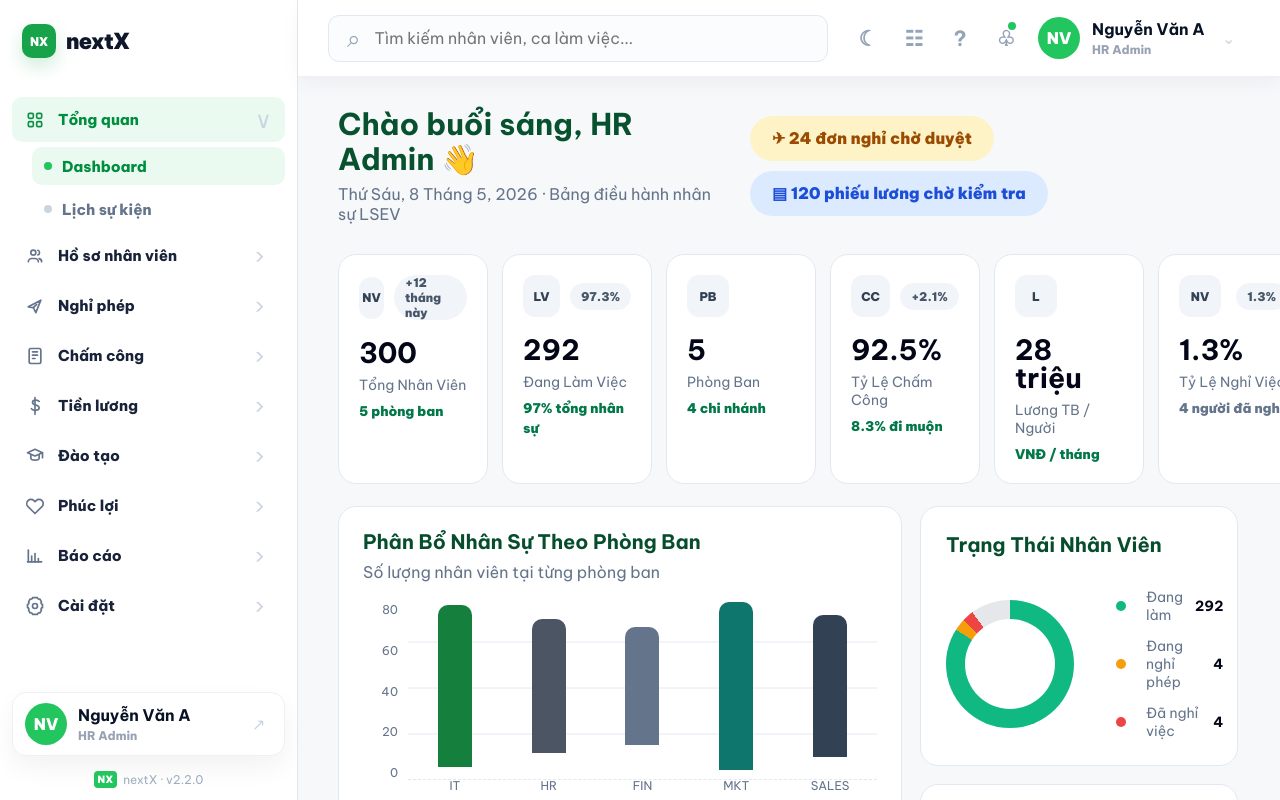
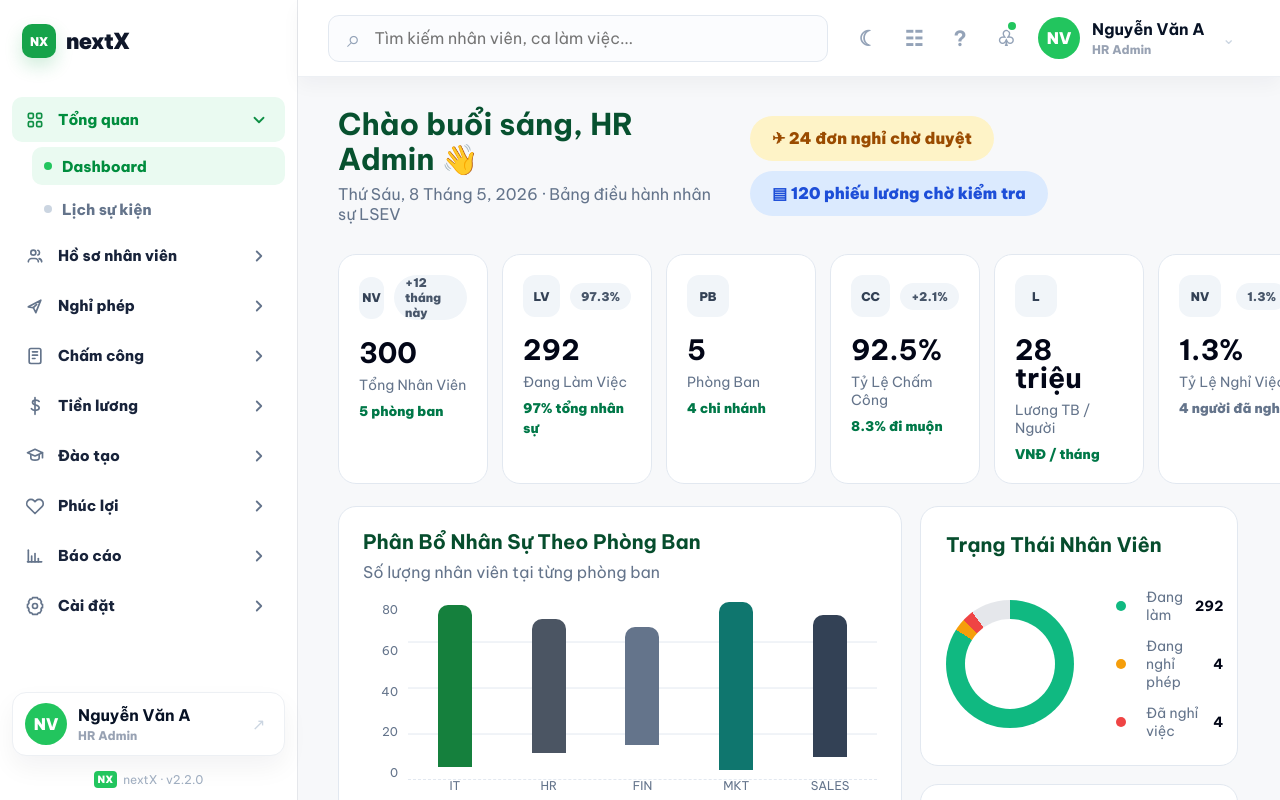
Before and after one commit to Haphuonganh4123/Haphuonganh4123, a Next.js app: page / in a window 1280 px wide. Both pictures are taken after typing "name@example.com", "Sample123" into the empty fields and a click on the button "Tiếp tục". Shown: the top 800 px of the page. Built offline with nearby package versions, Linux system fonts and the light colour scheme.

Commit message:
Refine sidebar chevron icons

```diff
--- a/src/app/globals.css
+++ b/src/app/globals.css
@@ -555,7 +555,7 @@ a {
 .home-subnav {
   min-height: 45px;
   display: grid;
-  grid-template-columns: 34px minmax(0, 1fr) 18px;
+  grid-template-columns: 34px minmax(0, 1fr) 28px;
   align-items: center;
   padding: 0 12px;
   border-radius: 10px;
@@ -593,12 +593,6 @@ a {
 .home-subnav strong {
   font-size: 15px;
   font-weight: 800;
-}
-
-.home-nav a em {
-  color: #cbd5e1;
-  font-style: normal;
-  font-size: 23px;
 }
 
 .home-subnav {
@@ -610,6 +604,26 @@ a {
   background: #eafaf1;
   cursor: pointer;
   text-align: left;
+}
+
+.chevron-icon {
+  width: 28px;
+  height: 28px;
+  display: grid;
+  place-items: center;
+  justify-self: end;
+  color: #94a3b8;
+  border-radius: 8px;
+}
+
+.home-nav a.active .chevron-icon {
+  color: #0f8f45;
+}
+
+.chevron-icon svg {
+  width: 18px;
+  height: 18px;
+  display: block;
 }
 
 .home-subnav span {
--- a/src/app/page.tsx
+++ b/src/app/page.tsx
@@ -658,7 +658,7 @@ function DashboardScreen() {
             >
               <span className="menu-icon"><MenuIcon name={icon} /></span>
               <strong>{label}</strong>
-              <em>{expandedMenu === label ? "∨" : "›"}</em>
+              <span className="chevron-icon"><ChevronIcon open={expandedMenu === label} /></span>
             </a>
           ))}
           {expandedMenu === "Tổng quan" ? (
@@ -696,7 +696,7 @@ function DashboardScreen() {
               >
                 <span className="menu-icon"><MenuIcon name={icon} /></span>
                 <strong>{label}</strong>
-                <em>{expandedMenu === label ? "∨" : "›"}</em>
+                <span className="chevron-icon"><ChevronIcon open={expandedMenu === label} /></span>
               </a>
               {expandedMenu === label
                 ? menuChildren[label]?.map((child, index) => (
@@ -1151,6 +1151,21 @@ function MenuIcon({ name }: { name: string }) {
   );
 }
 
+function ChevronIcon({ open }: { open: boolean }) {
+  return (
+    <svg viewBox="0 0 24 24" aria-hidden="true">
+      <path
+        d={open ? "M6 9l6 6 6-6" : "M9 6l6 6-6 6"}
+        fill="none"
+        stroke="currentColor"
+        strokeLinecap="round"
+        strokeLinejoin="round"
+        strokeWidth="2.4"
+      />
+    </svg>
+  );
+}
+
 function EmployeeProfileSection() {
   const employeeStats = [
     ["300", "Tổng hồ sơ", "292 đang làm việc"],
```
